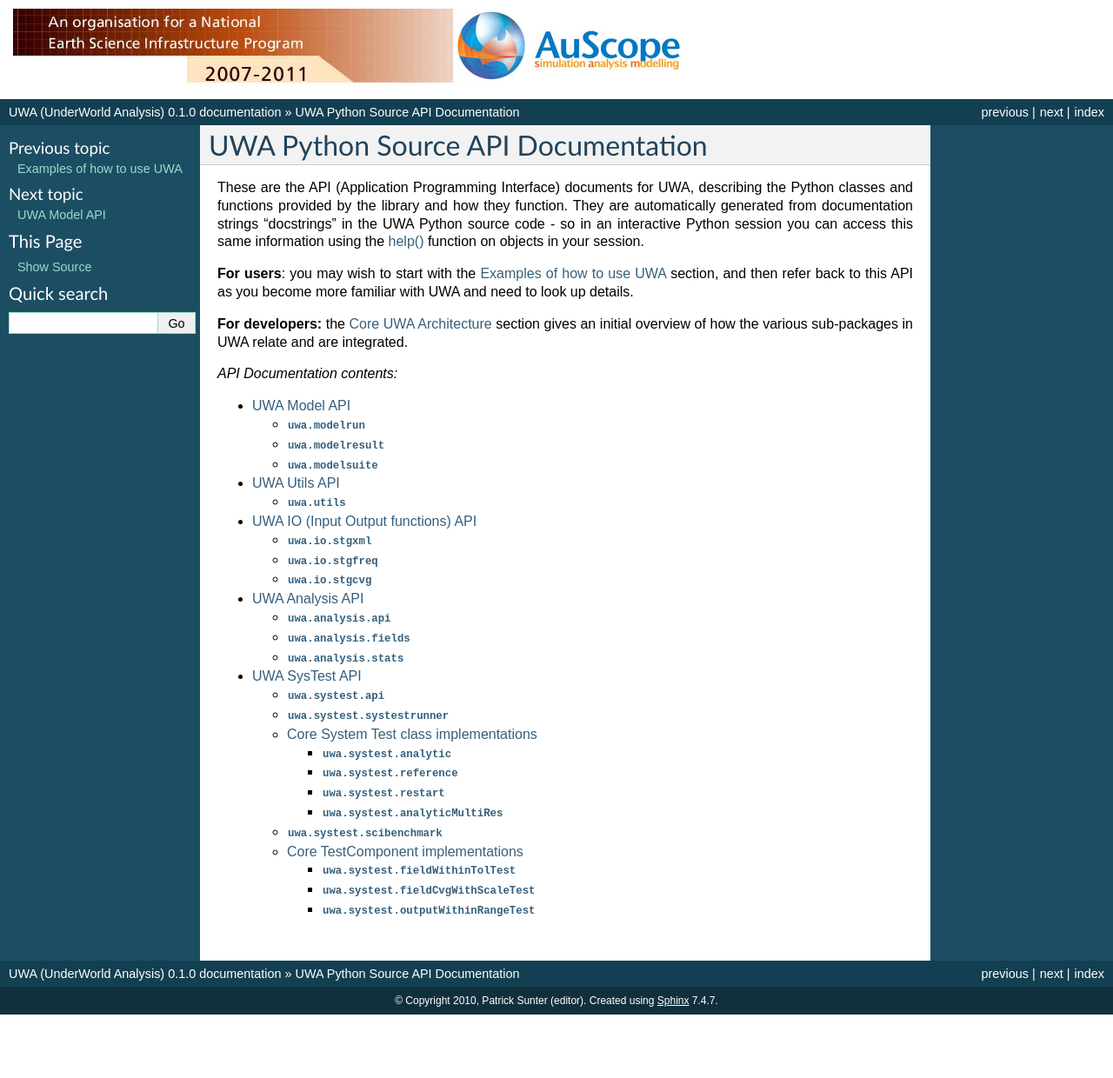
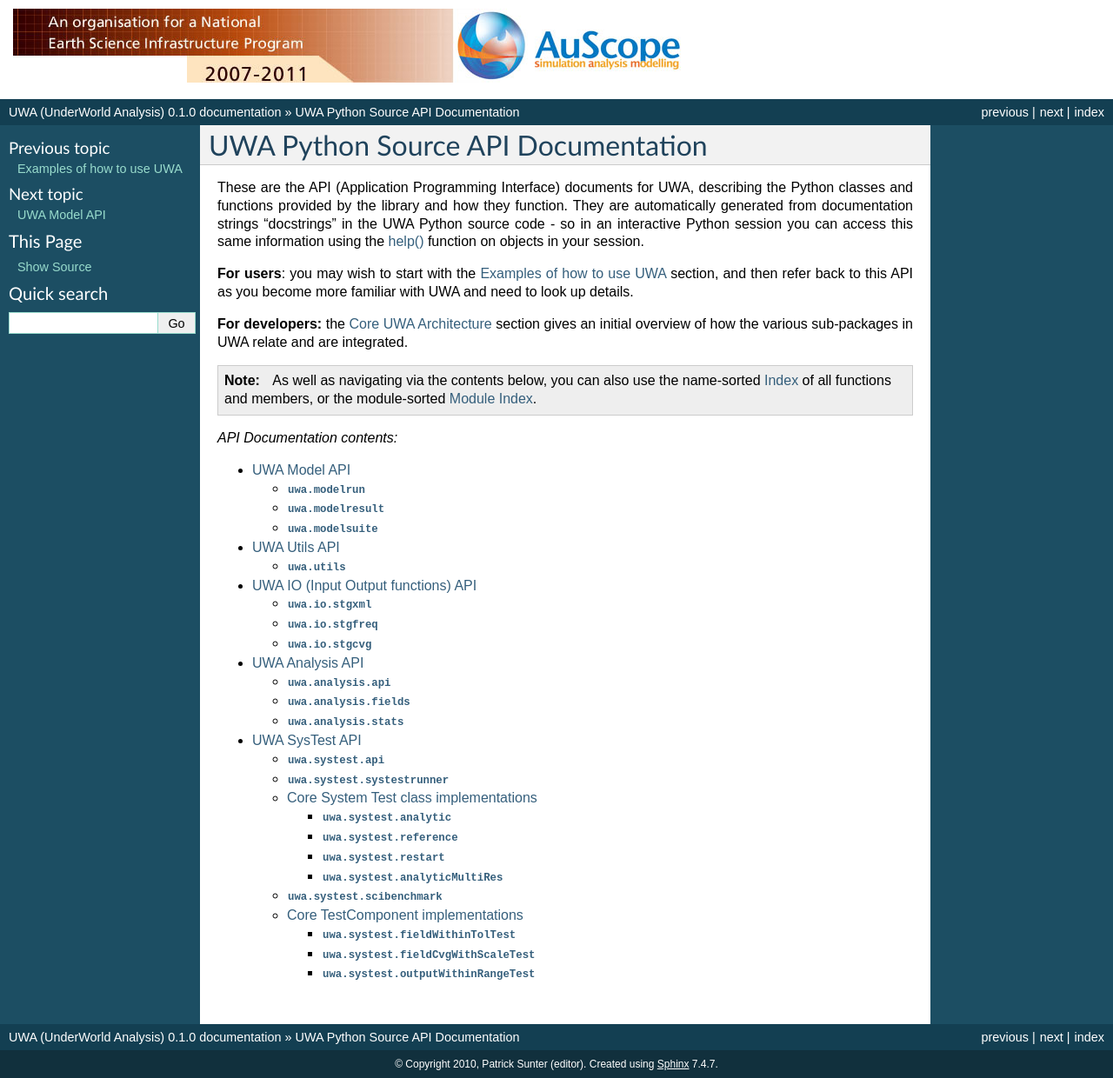
Before and after one commit to PatSunter/credo, a Sphinx documentation site: the page built from doc/uwa-apidocs.rst, in a window 1280 px wide. Shown: the whole page at 87% size. Built offline with Sphinx 7.4.7, drawn with Linux system fonts in a browser that asks for light colours; before the commit the page ends 1167 px from its top, so only the background shows below that.

Commit message:
Improved the intro and APIDocs with better references to the auto-generated index files.

```diff
--- a/doc/index.rst
+++ b/doc/index.rst
@@ -35,6 +35,6 @@ Contents:
 Indices and tables
 ==================
 
-* :ref:`genindex`
-* :ref:`modindex`
+* (UWA Python framework) :ref:`genindex`
+* (UWA Python framework) :ref:`modindex`
 * :ref:`search`
--- a/doc/uwa-apidocs.rst
+++ b/doc/uwa-apidocs.rst
@@ -19,6 +19,12 @@ look up details.
 **For developers:** the :ref:`uwa-architecture` section gives an initial
 overview of how the various sub-packages in UWA relate and are integrated.
 
+.. Note::
+   As well as navigating via the contents below, you can also
+   use the name-sorted
+   :ref:`genindex` of all functions and members, or the module-sorted
+   :ref:`modindex`.
+
 *API Documentation contents:*
 
 .. toctree::
```
